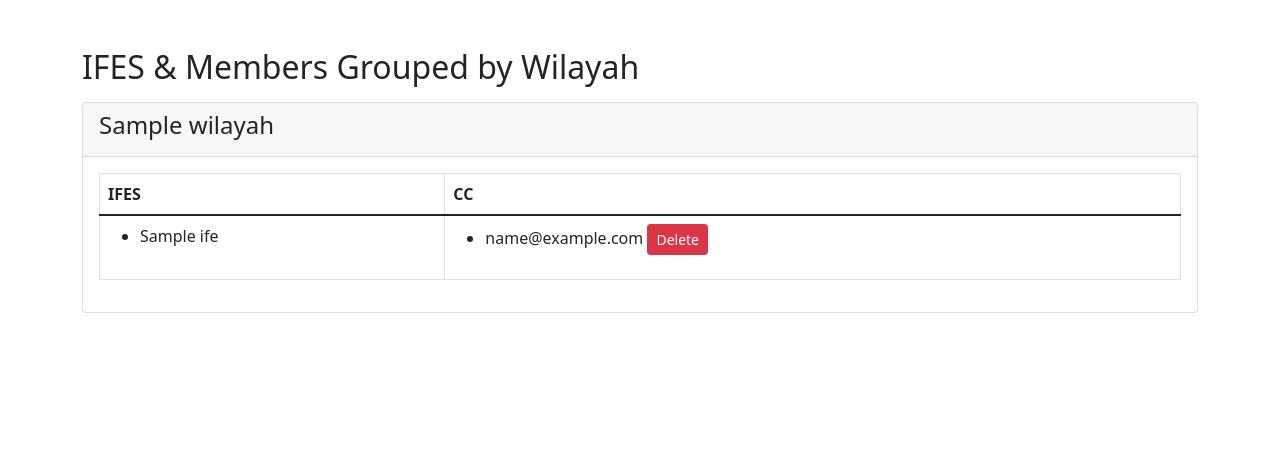
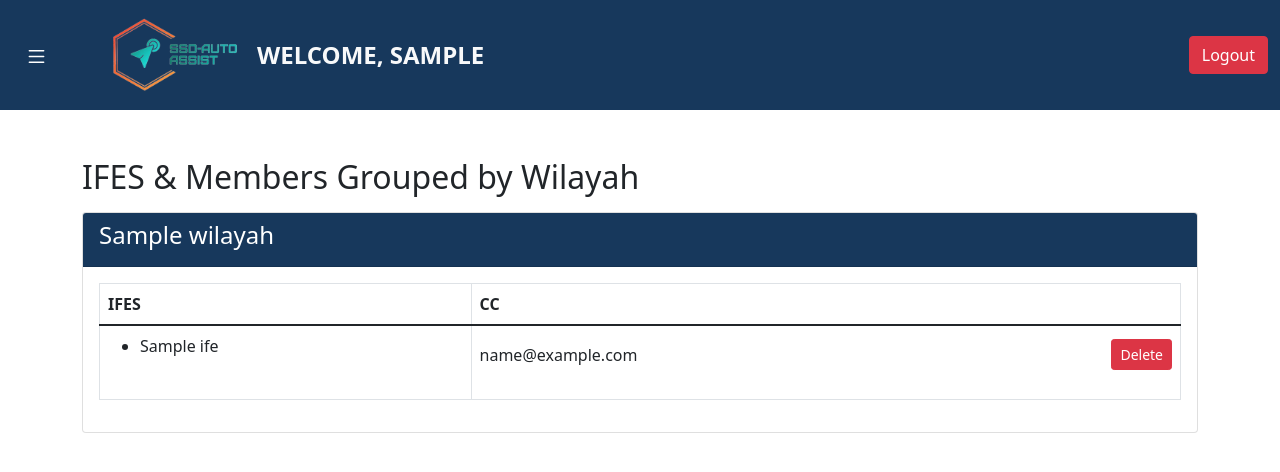
Before and after one commit to fymran/sso_aa, a Flask app: page /visual_ifes_members in a window 1280 px wide. Shown: the top 472 px of the page. Run offline with Flask 3, Linux system fonts and the light colour scheme; the visitor is signed in with stand-in values (Sample User, id 1); tables that the repository leaves empty or names only in its code hold one stand-in row (values such as "Sample post").

Commit message:
Update visual_ifes_members.html

```diff
--- a/templates/admin/visual_ifes_members.html
+++ b/templates/admin/visual_ifes_members.html
@@ -2,10 +2,17 @@
 <html lang="en">
 <head>
     <meta charset="UTF-8">
-    <title>IFES & Members by Wilayah</title>
+    <title>Admin - IFES & Members by Wilayah</title>
     <link href="https://cdn.jsdelivr.net/npm/bootstrap@5.1.3/dist/css/bootstrap.min.css" rel="stylesheet">
+        <script src="https://code.jquery.com/jquery-3.6.0.min.js"></script>
+        <script src="https://cdn.jsdelivr.net/npm/bootstrap@5.1.3/dist/js/bootstrap.bundle.min.js"></script>
+        <link rel="icon" type="image/jpg" href="{{ url_for('static', filename='image/ssoaa_logo.jpg') }}">
 </head>
+        <!-- Include the header template -->
+        {% include 'admin/admin_header.html' %}
 <body>
+
+<div class="container mt-5">
     {% with messages = get_flashed_messages() %}
         {% if messages %}
             <div class="alert alert-warning mt-3">
@@ -13,11 +20,10 @@
             </div>
         {% endif %}
     {% endwith %}
-<div class="container mt-5">
     <h2>IFES & Members Grouped by Wilayah</h2>
     {% for wilayah, data in visual_data.items() %}
         <div class="card mt-3">
-            <div class="card-header">
+            <div class="card-header" style="background-color: #17385c; color:white;">
                 <h4>{{ wilayah }}</h4> <!-- Wilayah Name -->
             </div>
             <div class="card-body">
@@ -39,14 +45,14 @@
                                 </ul>
                             </td>
                             <td>
-                                <ul>
+                                <ul class="list-unstyled">
                                     {% for member, member_id in data.members %}
-                                        <li>
-                                            {{ member }}
-                                            <form action="{{ url_for('visual.delete_member') }}" method="POST" class="d-inline" onclick="return confirm('Are you sure you want to delete this CC from this wilayah?');">
+                                        <li class="d-flex align-items-center justify-content-between" style=" padding: 5px 0;">
+                                            <span>{{ member }}</span>
+                                            <form action="{{ url_for('visual.delete_member') }}" method="POST" class="d-inline ms-2" onsubmit="return confirm('Are you sure you want to delete this CC from this wilayah?');">
                                                 <input type="hidden" name="wilayah_id" value="{{ data.wilayah_id }}">
                                                 <input type="hidden" name="member_id" value="{{ member_id }}">
-                                                <button type="submit" class="btn btn-danger btn-sm">Delete</button>
+                                                <button type="submit" class="btn btn-danger btn-sm" style="margin-left: auto;">Delete</button>
                                             </form>
                                         </li>
                                     {% endfor %}
```
